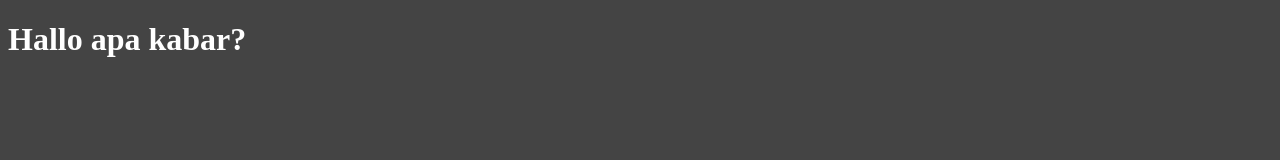
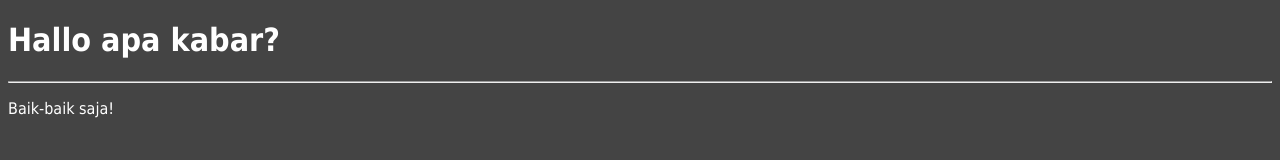
Before and after one commit to penggunaphp/penggunaphp.github.io, a plain HTML site: page index.html in a window 1280 px wide. Drawn offline with Linux system fonts and the light colour scheme.

Commit message:
edit index.html

```diff
--- a/index.html
+++ b/index.html
@@ -5,12 +5,14 @@
     <style>
       body {
         background-color: #444;
+        font-family: tahoma;
         color: #fff;
       }
     </style>
 </head>
 <body>
     <h1>Hallo apa kabar?</h1>
-
+    <hr style="border-collapse: collapse;">
+    <p>Baik-baik saja!</p>
 </body>
 </html>
```
